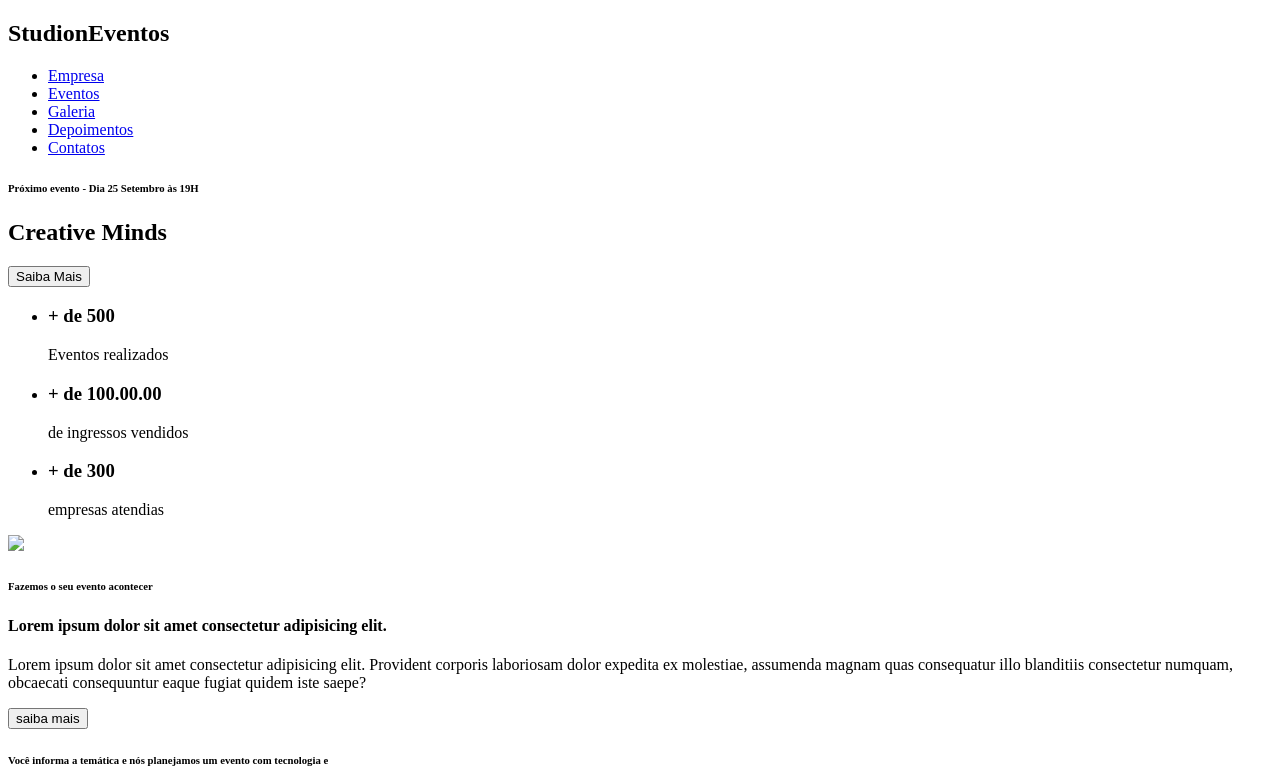
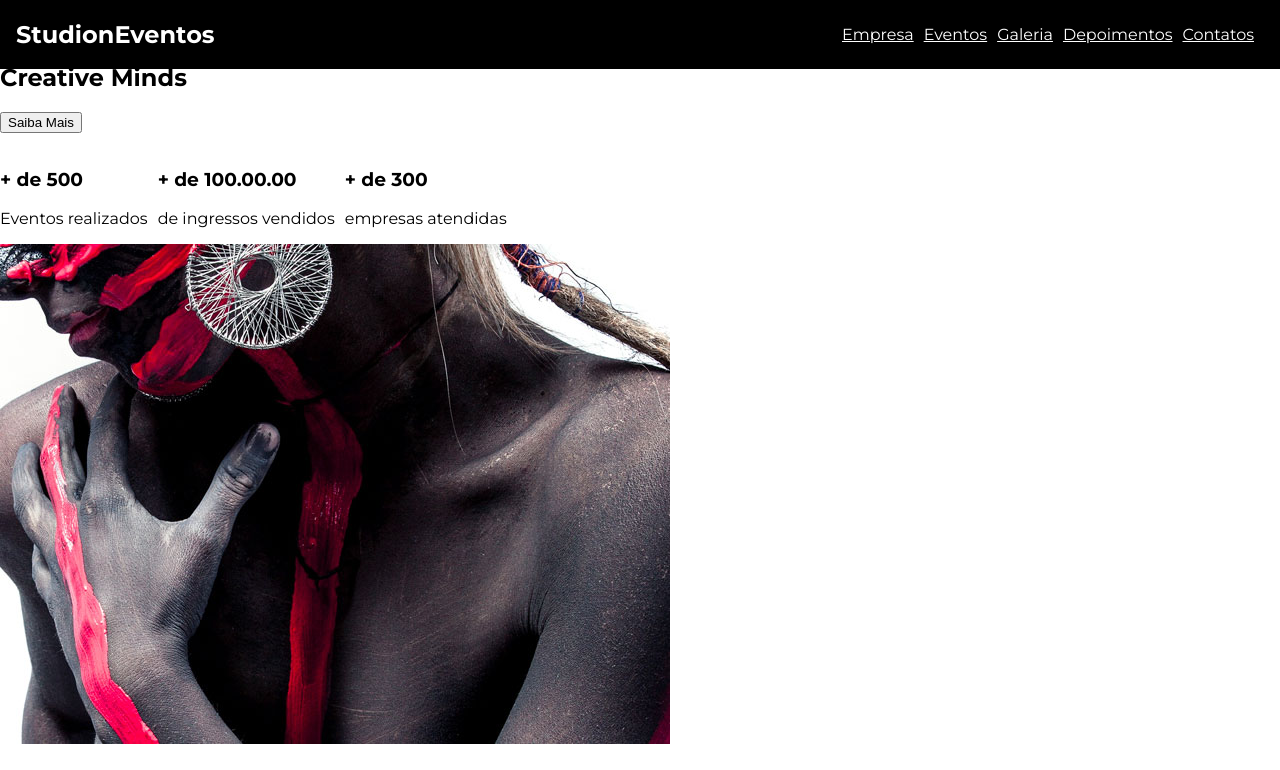
Before and after one commit to AndreLuisDeve/studion, a website: page Development/studion/src/index.html in a window 1280 px wide. Shown: the top 770 px of the page. Drawn offline with Linux system fonts and the light colour scheme.

Commit message:
feat(nav): added base style

```diff
--- a/Development/studion/src/index.html
+++ b/Development/studion/src/index.html
@@ -4,12 +4,13 @@
     <meta charset="UTF-8">
     <meta http-equiv="X-UA-Compatible" content="IE=edge">
     <meta name="viewport" content="width=device-width, initial-scale=1.0">
+    <link rel="stylesheet" href="style.css">
     <title>Studion</title>
 </head>
 <body>
-    <nav>
+    <nav class="navbar">
       <h1>Studi<span>on</span><span>Eventos</span></h1>
-        <ul>
+        <ul class="navbar__links">
             <li>
                 <a href="#Empresa">
                      Empresa
@@ -53,16 +54,15 @@
             <ul>
                 <li><h3>+ de 500 </h3>Eventos realizados</li>
                 <li><h3>+ de 100.00.00 </h3>de ingressos vendidos</li>
-                <li><h3>+ de 300 </h3>empresas atendias</li>
+                <li><h3>+ de 300 </h3>empresas atendidas</li>
             </ul>
         </section>
 
         <section>
             <div>
-                <img src="./studion/src/images/institutional.jpg"/>
-                <h6> Fazemos o seu evento acontecer</h6>
-                <h4>Lorem ipsum dolor sit amet consectetur adipisicing elit.
-                </h4>
+                <img src="./images/institutional.jpg">
+                <h6>Fazemos o seu evento acontecer</h6>
+                <h4>Lorem ipsum dolor sit amet consectetur adipisicing elit.</h4>
                 <p>Lorem ipsum dolor sit amet consectetur adipisicing elit. Provident corporis laboriosam dolor expedita ex molestiae, assumenda magnam quas consequatur illo blanditiis consectetur numquam, obcaecati consequuntur eaque fugiat quidem iste saepe?
                 </p>
                 <button>saiba mais</button>
@@ -95,32 +95,11 @@
             <p>
                 <small>Studi<span>ON</span> - Todos os direitos reservados.</small>
             </p>
-
-
-
-
-
-
-
-
-
-
-
-
         </form>
-
-
-
-
-
-
-
-
 
 
 
     </footer>
 
-
 </body>
 </html>
--- /dev/null
+++ b/Development/studion/src/style.css
@@ -0,0 +1,51 @@
+@import url('https://fonts.googleapis.com/css2?family=Montserrat:wght@400;700&display=swap');
+
+* {
+   box-sizing: border-box;
+}
+
+:root {
+    font-family: 'Montserrat',sans-serif;
+    font-size: 16px;
+  }
+
+ body {
+    margin: 0;
+ }
+
+ul{
+   display: flex;
+   list-style: none;
+   padding-left: 0;
+}
+
+li{
+   margin-right: 0.625rem;
+}
+
+.navbar {
+  position: fixed;
+  grid-template-columns: 1fr 9fr;
+  align-items:center ;
+  display: grid;
+  top: 0;
+  left: 0;
+  width: 100vw;
+
+  padding: 0 1rem;
+  background-color:#000 ;
+   color: #fff;
+ }
+
+
+
+
+  .navbar__links{
+      justify-self: end;
+  }
+
+  .navbar__links a {
+   color: #fff;
+   test text-decoration: none;
+
+  }
```
Also changed, not shown: Development/index.html (deleted, +0 -19 lines).
